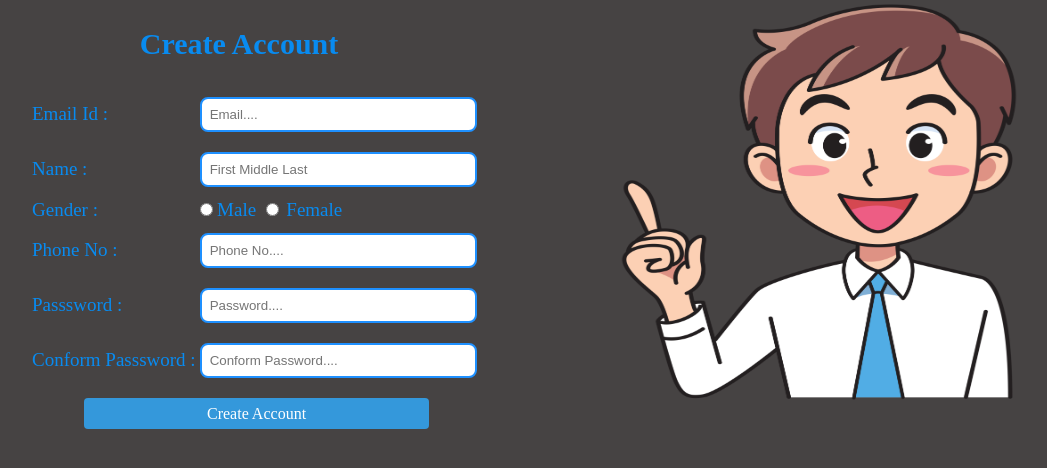
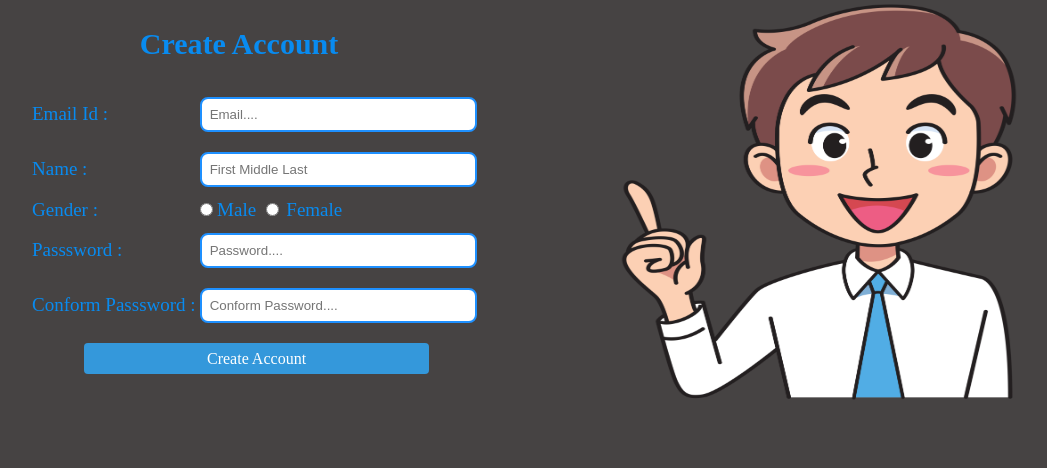
Before and after one commit to Ketan2010/MedTech-Solution, a PHP site: page /patient_account.php in a window 1280 px wide. Shown: the part 143-611 px from the top of the page, without its empty margins (66-1113 px from the left). Run offline with PHP 8.4, Linux system fonts and the light colour scheme; some libraries are stand-ins or nearby versions; some web fonts are replaced.

Commit message:
changed layout of form

```diff
--- a/patient/patient_account.php
+++ b/patient/patient_account.php
@@ -105,14 +105,6 @@
 				</tr>
 				<tr>
 					<td>
-						<label>Phone No :</label>
-					</td>
-					<td>
-						<input class="inputs"  style="width: 100%;" type="number" name="phone_no" placeholder="Phone No...."/>
-					</td>
-				</tr>
-				<tr>
-					<td>
 						<label>Passsword :</label>
 					</td>
 					<td>
```
